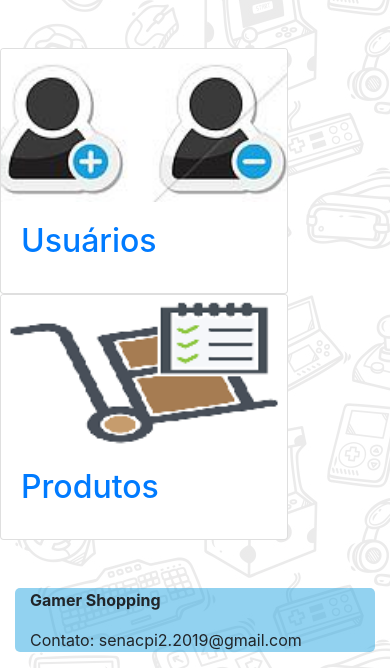
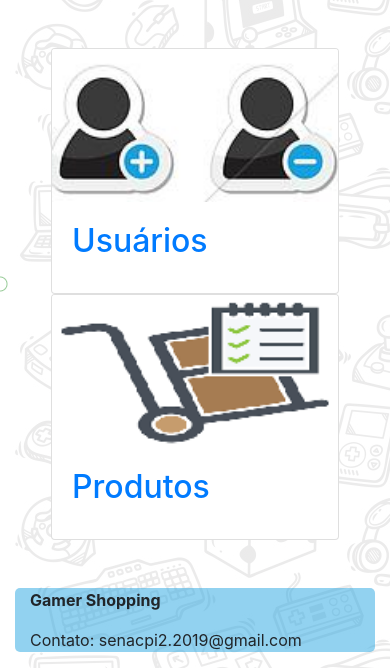
Before and after one commit to emerson-cs-santos/TSI-PI_2-2019, a PHP site: page /Painel.php in a window 390 px wide. Shown: the part 188-856 px from the top of the page. Run offline with PHP 8.4, Linux system fonts and the light colour scheme; the visitor is signed in with stand-in values (Sample User, id 1).

Commit message:
Painel Responsivo

```diff
--- a/CSS/Geral.css
+++ b/CSS/Geral.css
@@ -71,3 +71,11 @@ body
     text-decoration: line-through;
     font-size: 20px;
 }
+
+
+/* Página do Painel */
+.central_painel
+{
+    display: block;
+    margin: 0 auto;
+}
--- a/Painel.php
+++ b/Painel.php
@@ -8,9 +8,10 @@
 
             <main>
                 <section class='row justify-content-center'>
+
                     <div class='row mt-5'>
                         <div class='col-sm-12 col-md-6 m-auto'>
-                            <div class="card" style="width: 18rem;">
+                            <div class="card central_painel" style="width: 18rem;">
                             <a href="Usuarios.php"> <img class="card-img-top" src="Imagens/cadastro_usuario.png" alt="Cadastro de Usuários">
                                 <div class="card-body">
                                     <h2 class="card-title">Usuários</h2>
@@ -19,8 +20,8 @@
                             </div>
                         </div>
 
-                        <div class='col-6'>
-                            <div class="card" style="width: 18rem;">
+                        <div class='col-sm-12 col-md-6 m-auto'>
+                            <div class="card central_painel" style="width: 18rem;">
                             <a href="Produtos.php"> <img class="card-img-top" src="Imagens/cadastro_produto.png" alt="Cadastro de Produtos">
                                 <div class="card-body">
                                     <h2 class="card-title">Produtos</h2>
```
